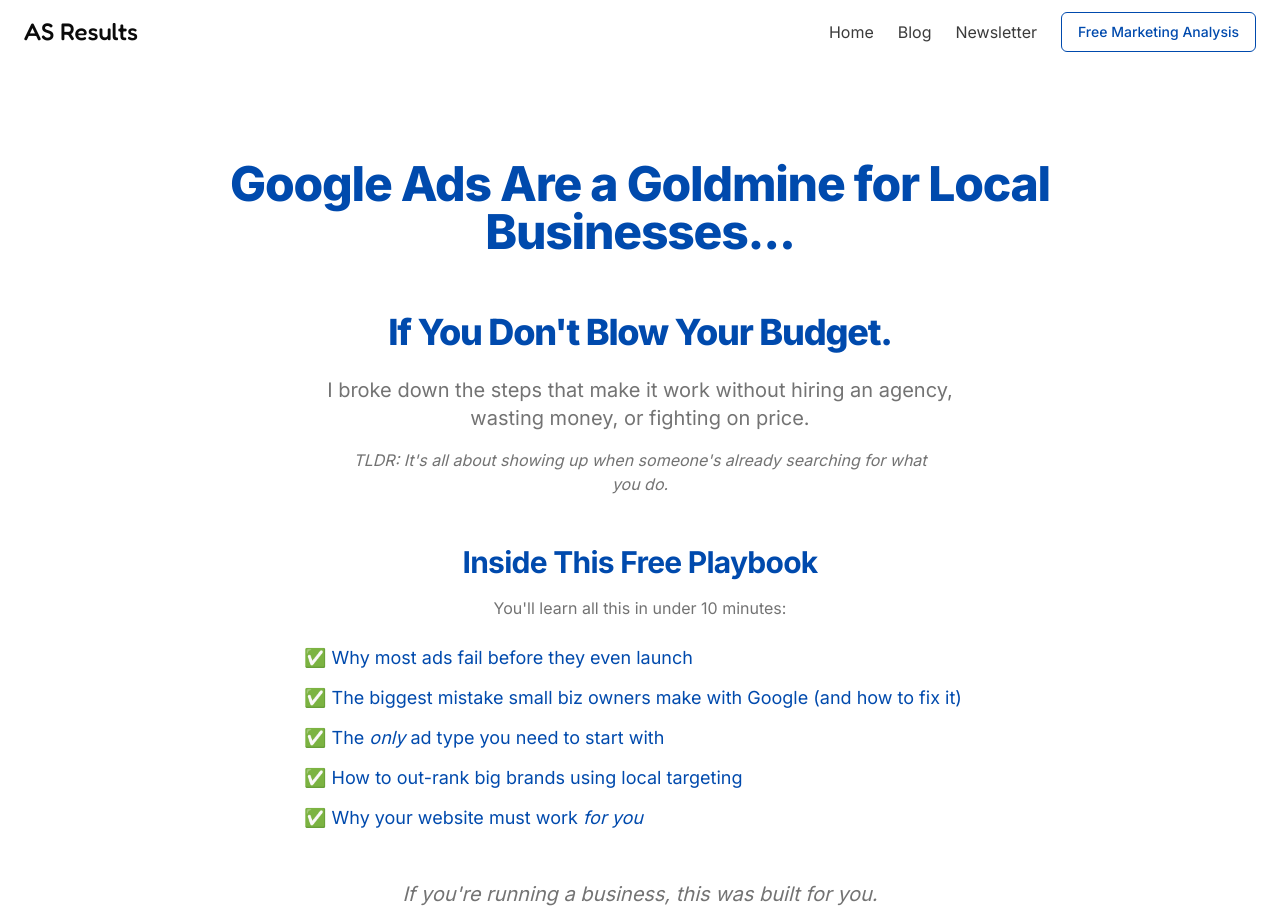
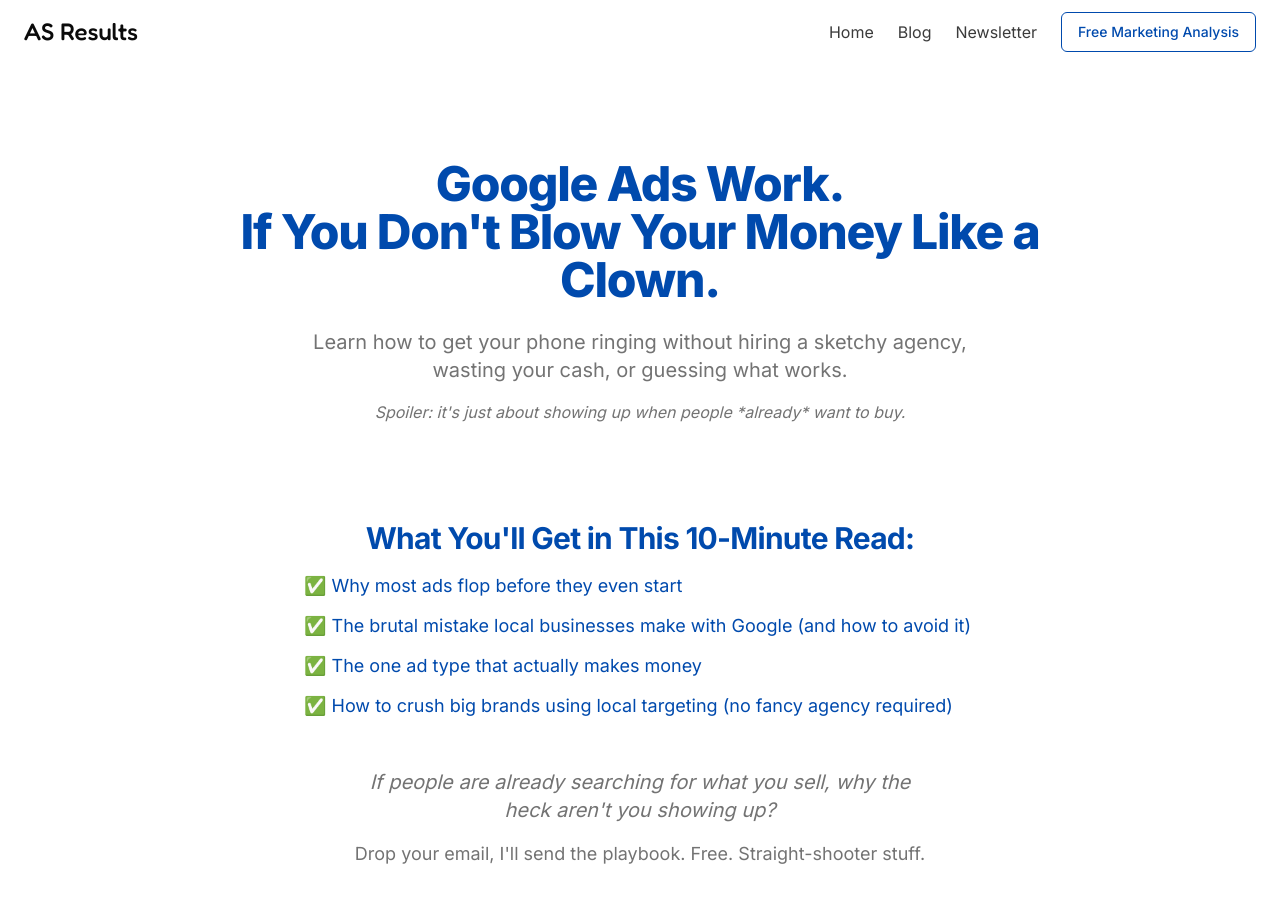
Before and after one commit to AliTheFlop/ASResults, a Next.js app: page /free-ebook in a window 1280 px wide. Shown: the top 912 px of the page. Built offline with nearby package versions, Linux system fonts and the light colour scheme.

Commit message:
Ok updated.... again?

```diff
--- a/app/free-ebook/page.jsx
+++ b/app/free-ebook/page.jsx
@@ -6,50 +6,38 @@
             <div className="mx-auto max-w-4xl">
                 {/* Headline */}
                 <div className="text-center mb-12">
-                    <h1 className="text-4xl md:text-5xl font-extrabold tracking-tight leading-tight mb-6 text-[#004aad]">
-                        Google Ads Are a Goldmine for Local Businesses...
-                        <br className="hidden md:block" />
-                        <br className="hidden md:block" />
-                        <span className="text-3xl md:text-4xl">
-                            If You Don&apos;t Blow Your Budget.
-                        </span>
+                    <h1 className="text-3xl md:text-5xl font-extrabold tracking-tight leading-tight mb-6 text-[#004aad]">
+                        Google Ads Work. <br className="hidden md:block" />
+                        If You Don&apos;t Blow Your Money Like a Clown.
                     </h1>
 
                     <p className="text-lg md:text-xl text-muted-foreground max-w-2xl mx-auto mb-4">
-                        I broke down the steps that make it work without hiring
-                        an agency, wasting money, or fighting on price.
+                        Learn how to get your phone ringing without hiring a
+                        sketchy agency, wasting your cash, or guessing what
+                        works.
                     </p>
 
-                    <p className="text-base text-muted-foreground max-w-xl mx-auto italic mb-8">
-                        TLDR: It&apos;s all about showing up when someone&apos;s
-                        already searching for what you do.
+                    <p className="text-base text-muted-foreground max-w-xl mx-auto italic mb-24">
+                        Spoiler: it&apos;s just about showing up when people
+                        *already* want to buy.
                     </p>
                 </div>
 
                 {/* What&apos;s Inside */}
                 <div className="text-center mb-12">
                     <h3 className="text-2xl md:text-3xl font-bold tracking-tight text-[#004aad] mb-4">
-                        Inside This Free Playbook
+                        What You&apos;ll Get in This 10-Minute Read:
                     </h3>
-                    <p className="text-base text-muted-foreground max-w-xl mx-auto mb-6">
-                        You&apos;ll learn all this in under 10 minutes:
-                    </p>
                     <ul className="text-left text-lg max-w-2xl mx-auto space-y-3 text-[#004aad]">
-                        <li>✅ Why most ads fail before they even launch</li>
+                        <li>✅ Why most ads flop before they even start</li>
                         <li>
-                            ✅ The biggest mistake small biz owners make with
-                            Google (and how to fix it)
+                            ✅ The brutal mistake local businesses make with
+                            Google (and how to avoid it)
                         </li>
+                        <li>✅ The one ad type that actually makes money</li>
                         <li>
-                            ✅ The <span className="italic">only</span> ad type
-                            you need to start with
-                        </li>
-                        <li>
-                            ✅ How to out-rank big brands using local targeting
-                        </li>
-                        <li>
-                            ✅ Why your website must work{" "}
-                            <span className="italic">for you</span>
+                            ✅ How to crush big brands using local targeting (no
+                            fancy agency required)
                         </li>
                     </ul>
                 </div>
@@ -57,15 +45,12 @@
                 {/* Emotional Reassurance */}
                 <div className="text-center mb-12">
                     <p className="text-xl text-muted-foreground max-w-xl mx-auto italic mb-4">
-                        If you&apos;re running a business, this was built for
-                        you.
-                        <br />
-                        You shouldn&apos;t have to master ad tech just to show
-                        up for people already searching.
+                        If people are already searching for what you sell, why
+                        the heck aren&apos;t you showing up?
                     </p>
                     <p className="text-lg text-muted-foreground max-w-xl mx-auto">
-                        Just drop your email below, and I&apos;ll send the
-                        playbook instantly.
+                        Drop your email, I&apos;ll send the playbook. Free.
+                        Straight-shooter stuff.
                     </p>
                 </div>
 
@@ -76,13 +61,9 @@
 
                 {/* Quote */}
                 <div className="text-center max-w-2xl mx-auto border-t pt-10">
-                    <p className="text-xl text-muted-foreground mb-4 font-medium">
-                        “Most business owners weren&apos;t trained to be
-                        marketers. Follow this playbook, and you fix that.”
-                    </p>
                     <p className="text-sm text-muted-foreground">
-                        It&apos;s free, and you&apos;ll learn more in 10 minutes
-                        than most marketers charge a thousand bucks for.
+                        You&apos;ll learn more in 10 minutes than most
+                        &apos;experts&apos; give away in a $997 course.
                     </p>
                 </div>
             </div>
```
